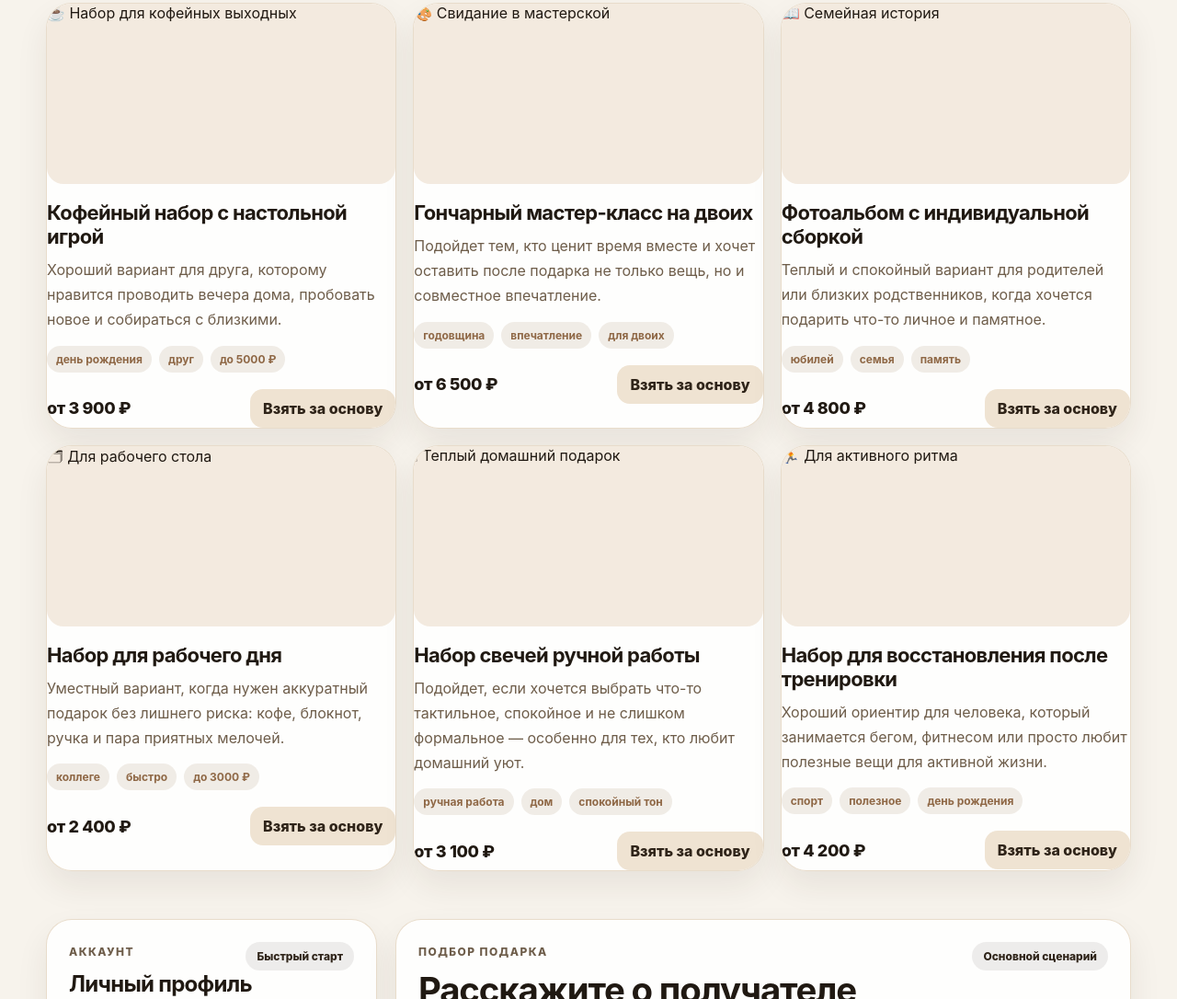
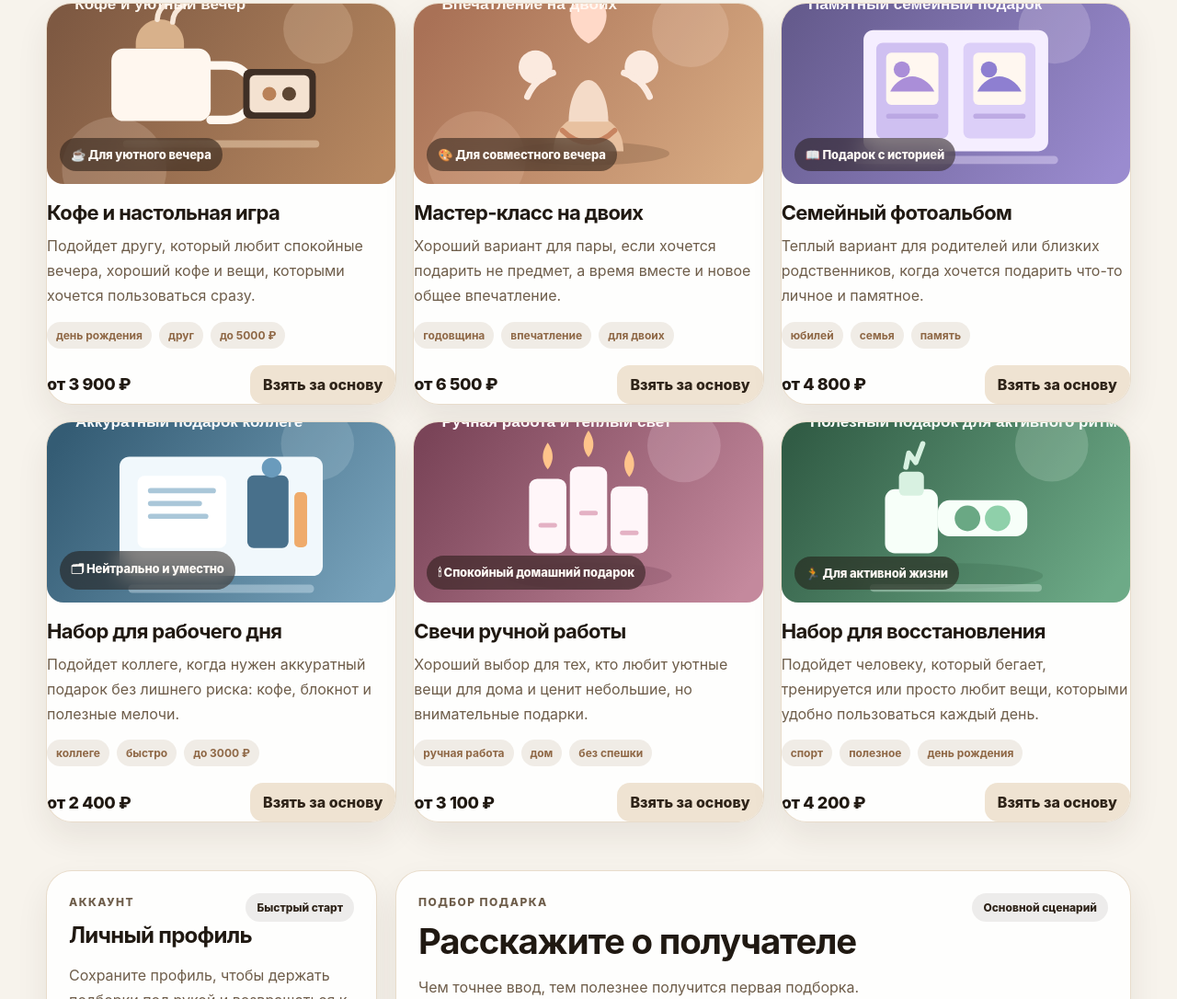
Before and after one commit to Capcamargo/project, a plain HTML site: page projects/giftmatch/app.html in a window 1280 px wide. Shown: the part 1616-2702 px from the top of the page at 92% size. Drawn offline with Linux system fonts and the light colour scheme.

Commit message:
Refine catalog card copy and add illustrative images to gift cards

```diff
--- a/projects/giftmatch/app.html
+++ b/projects/giftmatch/app.html
@@ -133,9 +133,12 @@
 
           <div id="catalogGrid" class="catalog-grid">
             <article class="card gift-showcase-card" data-tags="birthday friend cozy">
-              <div class="gift-cover gift-cover-coffee"><span>☕ Набор для кофейных выходных</span></div>
-              <h3>Кофейный набор с настольной игрой</h3>
-              <p class="gift-showcase-meta">Хороший вариант для друга, которому нравится проводить вечера дома, пробовать новое и собираться с близкими.</p>
+              <div class="gift-cover">
+                <img class="gift-cover-image" src="assets/gifts/coffee-weekend.svg" alt="Набор с кофе и игрой" />
+                <span class="gift-cover-badge">☕ Для уютного вечера</span>
+              </div>
+              <h3>Кофе и настольная игра</h3>
+              <p class="gift-showcase-meta">Подойдет другу, который любит спокойные вечера, хороший кофе и вещи, которыми хочется пользоваться сразу.</p>
               <div class="gift-tag-row">
                 <span class="gift-tag">день рождения</span>
                 <span class="gift-tag">друг</span>
@@ -148,9 +151,12 @@
             </article>
 
             <article class="card gift-showcase-card" data-tags="romantic experience anniversary">
-              <div class="gift-cover gift-cover-pottery"><span>🎨 Свидание в мастерской</span></div>
-              <h3>Гончарный мастер-класс на двоих</h3>
-              <p class="gift-showcase-meta">Подойдет тем, кто ценит время вместе и хочет оставить после подарка не только вещь, но и совместное впечатление.</p>
+              <div class="gift-cover">
+                <img class="gift-cover-image" src="assets/gifts/pottery-date.svg" alt="Мастер-класс на двоих" />
+                <span class="gift-cover-badge">🎨 Для совместного вечера</span>
+              </div>
+              <h3>Мастер-класс на двоих</h3>
+              <p class="gift-showcase-meta">Хороший вариант для пары, если хочется подарить не предмет, а время вместе и новое общее впечатление.</p>
               <div class="gift-tag-row">
                 <span class="gift-tag">годовщина</span>
                 <span class="gift-tag">впечатление</span>
@@ -163,9 +169,12 @@
             </article>
 
             <article class="card gift-showcase-card" data-tags="family anniversary warm">
-              <div class="gift-cover gift-cover-family"><span>📖 Семейная история</span></div>
-              <h3>Фотоальбом с индивидуальной сборкой</h3>
-              <p class="gift-showcase-meta">Теплый и спокойный вариант для родителей или близких родственников, когда хочется подарить что-то личное и памятное.</p>
+              <div class="gift-cover">
+                <img class="gift-cover-image" src="assets/gifts/family-album.svg" alt="Семейный альбом" />
+                <span class="gift-cover-badge">📖 Подарок с историей</span>
+              </div>
+              <h3>Семейный фотоальбом</h3>
+              <p class="gift-showcase-meta">Теплый вариант для родителей или близких родственников, когда хочется подарить что-то личное и памятное.</p>
               <div class="gift-tag-row">
                 <span class="gift-tag">юбилей</span>
                 <span class="gift-tag">семья</span>
@@ -178,9 +187,12 @@
             </article>
 
             <article class="card gift-showcase-card" data-tags="work colleague fast">
-              <div class="gift-cover gift-cover-office"><span>🗂 Для рабочего стола</span></div>
+              <div class="gift-cover">
+                <img class="gift-cover-image" src="assets/gifts/office-set.svg" alt="Подарок для рабочего стола" />
+                <span class="gift-cover-badge">🗂 Нейтрально и уместно</span>
+              </div>
               <h3>Набор для рабочего дня</h3>
-              <p class="gift-showcase-meta">Уместный вариант, когда нужен аккуратный подарок без лишнего риска: кофе, блокнот, ручка и пара приятных мелочей.</p>
+              <p class="gift-showcase-meta">Подойдет коллеге, когда нужен аккуратный подарок без лишнего риска: кофе, блокнот и полезные мелочи.</p>
               <div class="gift-tag-row">
                 <span class="gift-tag">коллеге</span>
                 <span class="gift-tag">быстро</span>
@@ -193,13 +205,16 @@
             </article>
 
             <article class="card gift-showcase-card" data-tags="handmade home calm">
-              <div class="gift-cover gift-cover-handmade"><span>🕯 Теплый домашний подарок</span></div>
-              <h3>Набор свечей ручной работы</h3>
-              <p class="gift-showcase-meta">Подойдет, если хочется выбрать что-то тактильное, спокойное и не слишком формальное — особенно для тех, кто любит домашний уют.</p>
+              <div class="gift-cover">
+                <img class="gift-cover-image" src="assets/gifts/handmade-candles.svg" alt="Свечи ручной работы" />
+                <span class="gift-cover-badge">🕯 Спокойный домашний подарок</span>
+              </div>
+              <h3>Свечи ручной работы</h3>
+              <p class="gift-showcase-meta">Хороший выбор для тех, кто любит уютные вещи для дома и ценит небольшие, но внимательные подарки.</p>
               <div class="gift-tag-row">
                 <span class="gift-tag">ручная работа</span>
                 <span class="gift-tag">дом</span>
-                <span class="gift-tag">спокойный тон</span>
+                <span class="gift-tag">без спешки</span>
               </div>
               <div class="gift-card-footer">
                 <span class="gift-price">от 3 100 ₽</span>
@@ -208,9 +223,12 @@
             </article>
 
             <article class="card gift-showcase-card" data-tags="sport active birthday">
-              <div class="gift-cover gift-cover-sport"><span>🏃 Для активного ритма</span></div>
-              <h3>Набор для восстановления после тренировки</h3>
-              <p class="gift-showcase-meta">Хороший ориентир для человека, который занимается бегом, фитнесом или просто любит полезные вещи для активной жизни.</p>
+              <div class="gift-cover">
+                <img class="gift-cover-image" src="assets/gifts/sport-recovery.svg" alt="Набор для восстановления после тренировки" />
+                <span class="gift-cover-badge">🏃 Для активной жизни</span>
+              </div>
+              <h3>Набор для восстановления</h3>
+              <p class="gift-showcase-meta">Подойдет человеку, который бегает, тренируется или просто любит вещи, которыми удобно пользоваться каждый день.</p>
               <div class="gift-tag-row">
                 <span class="gift-tag">спорт</span>
                 <span class="gift-tag">полезное</span>
```
